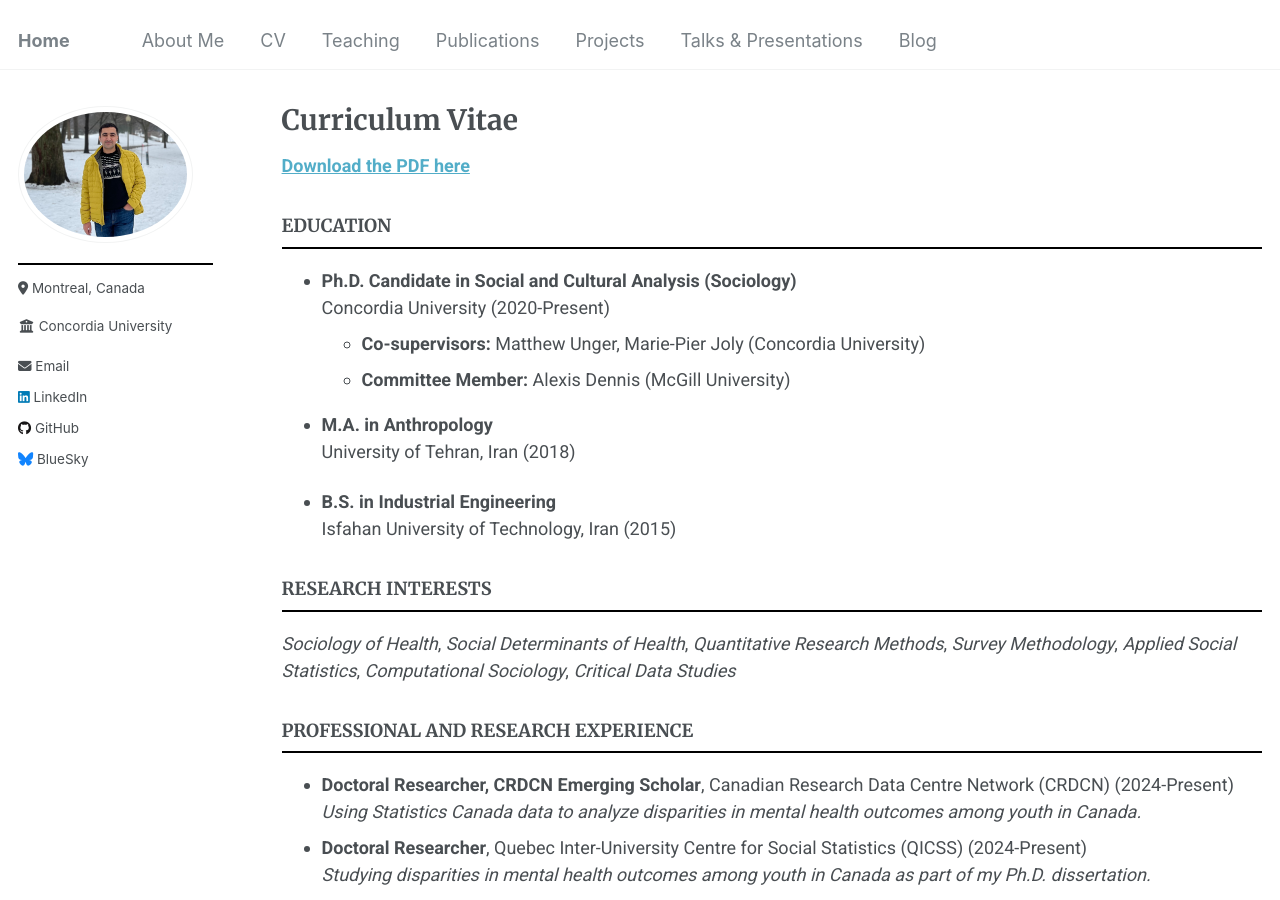
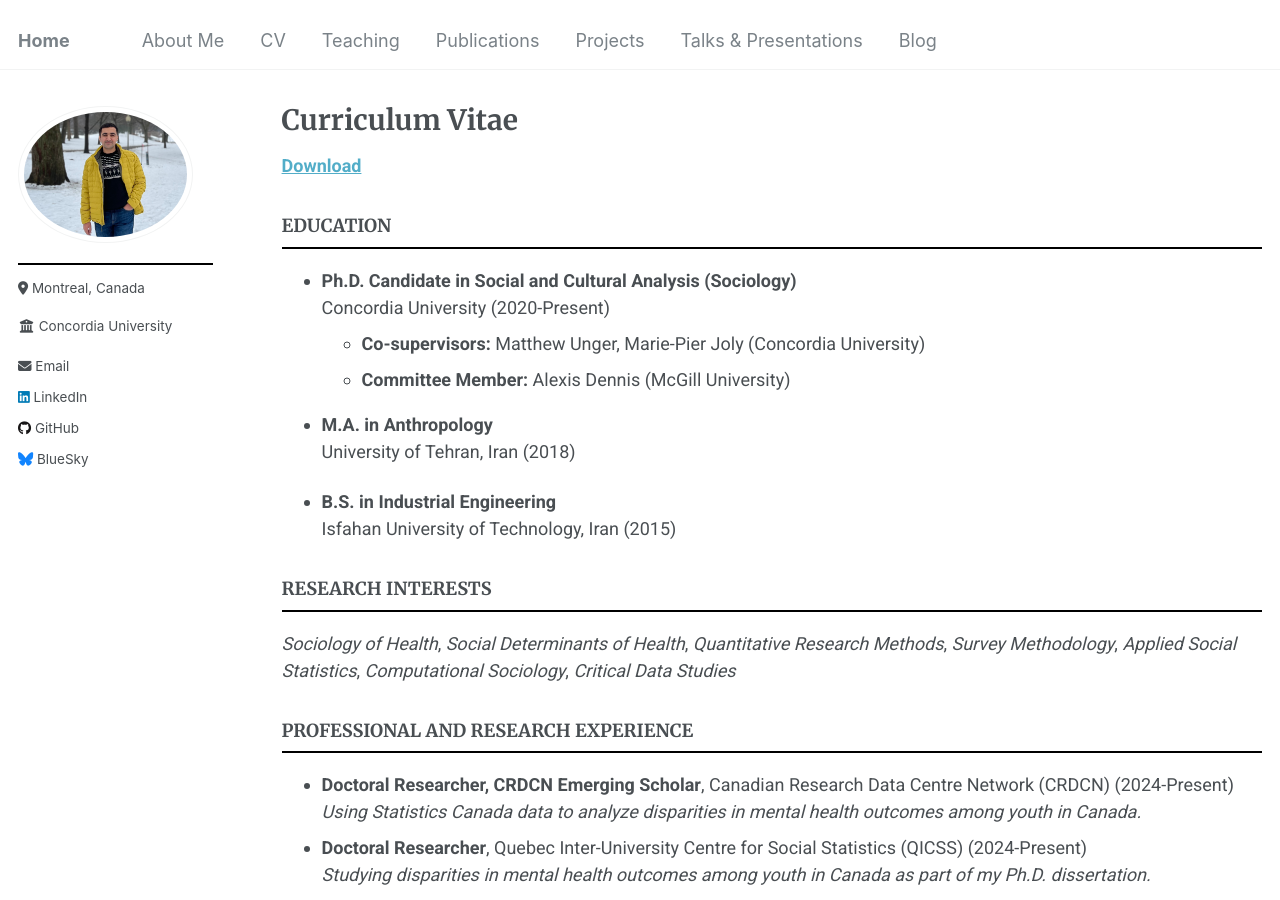
Before and after one commit to Mohsnmonji/mohsnmonji.github.io, a Jekyll site: the page built from _pages/Curriculum Vitae.md, in a window 1280 px wide and 900 px high. Built offline with Jekyll 4.4.1, drawn with Linux system fonts in a browser that asks for light colours.

Commit message:
Update Curriculum Vitae.md

```diff
--- a/_pages/Curriculum Vitae.md
+++ b/_pages/Curriculum Vitae.md
@@ -16,7 +16,7 @@ redirect_from:
     padding-bottom: 10px; /* Space between text and the line */
   }
 </style>
-[**Download the PDF here**](/_pages/MohsenMonji_CV.pdf)
+[**Download**](/_pages/MohsenMonji_CV.pdf)
 ### EDUCATION
 - **Ph.D. Candidate in Social and Cultural Analysis (Sociology)**
   Concordia University (2020-Present)
```
